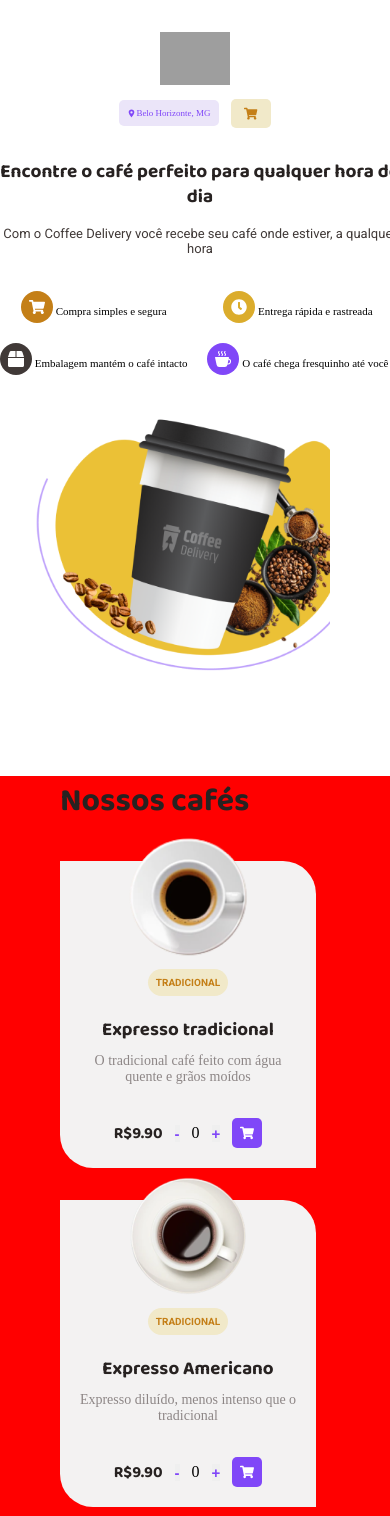
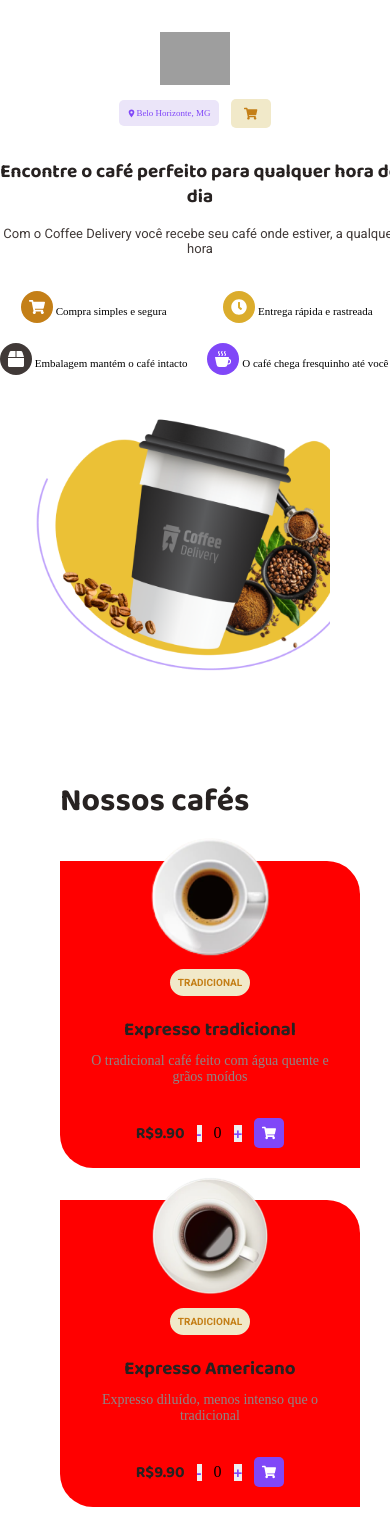
Before and after one commit to hpbeta/coffe-delivery, a React (Vite) app: page / in a window 390 px wide. Shown: the top 1516 px of the page. Built offline with nearby package versions, Linux system fonts and the light colour scheme; grey boxes are pictures that could not be loaded.

Commit message:
melhoria responsivo

```diff
--- a/src/components/Card/styles.ts
+++ b/src/components/Card/styles.ts
@@ -13,13 +13,11 @@
   }
 
   @media(max-width: 480px) {
-    width: 100%;
+
     padding: 0 110px;
   }
   @media(max-width: 393px) {
-    width: 100%;
     padding: 0 60px;
-    background-color: red;
   }
 
 `;
@@ -45,7 +43,11 @@
     margin-top: -24px;
   }
 
+  @media(max-width: 480px) {
 
+   min-width: 300px;
+   background-color: red;
+ }
 
 `;
 
```
